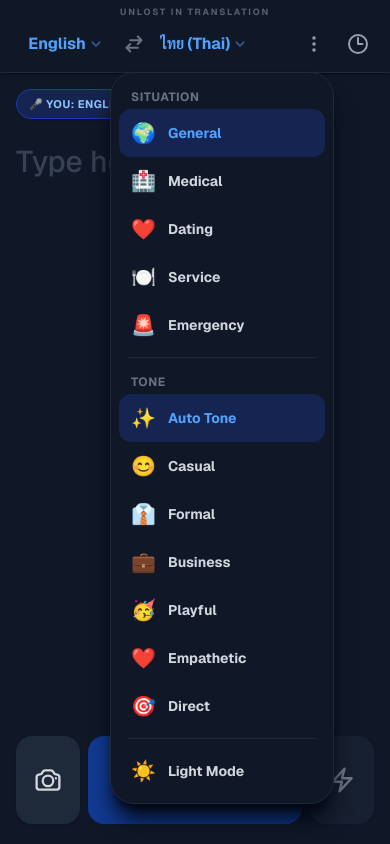
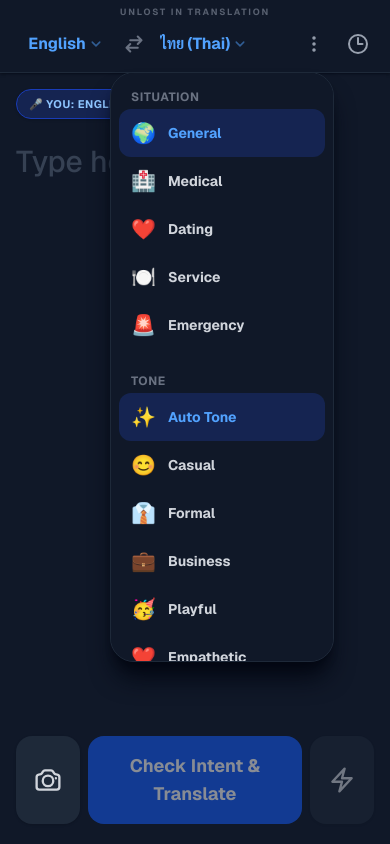
Before and after one commit to radumarias/unlost-in-translation, a Next.js app: page / in a window 390 px wide. Both pictures are taken after a click on the button 314 px from the left and 43 px from the top of the page. Built offline with nearby package versions, Linux system fonts and the light colour scheme.

Commit message:
style: add scroll to mobile overflow menu to prevent clipping

```diff
--- a/src/app/page.tsx
+++ b/src/app/page.tsx
@@ -791,7 +791,7 @@ export default function Home() {
               <svg xmlns="http://www.w3.org/2000/svg" fill="none" viewBox="0 0 24 24" strokeWidth={2} stroke="currentColor" className="w-6 h-6"><path strokeLinecap="round" strokeLinejoin="round" d="M12 6.75a.75.75 0 110-1.5.75.75 0 010 1.5zM12 12.75a.75.75 0 110-1.5.75.75 0 010 1.5zM12 18.75a.75.75 0 110-1.5.75.75 0 010 1.5z" /></svg>
             </button>
             {isMoreMenuOpen && (
-              <div className="absolute right-0 mt-2 w-56 bg-white dark:bg-gray-900 rounded-3xl shadow-xl shadow-gray-200/50 dark:shadow-gray-950 border border-gray-100 dark:border-gray-800 z-50 flex flex-col p-2 space-y-2 transform origin-top-right transition-all">
+              <div className="absolute right-0 mt-2 w-56 max-h-[70vh] overflow-y-auto bg-white dark:bg-gray-900 rounded-3xl shadow-xl shadow-gray-200/50 dark:shadow-gray-950 border border-gray-100 dark:border-gray-800 z-50 flex flex-col p-2 space-y-2 transform origin-top-right transition-all">
                 <div className="flex flex-col">
                   <span className="text-xs text-gray-400 dark:text-gray-500 px-3 pt-2 pb-1 uppercase font-bold tracking-wider">Situation</span>
                   {SITUATIONS.map(s => (
```
